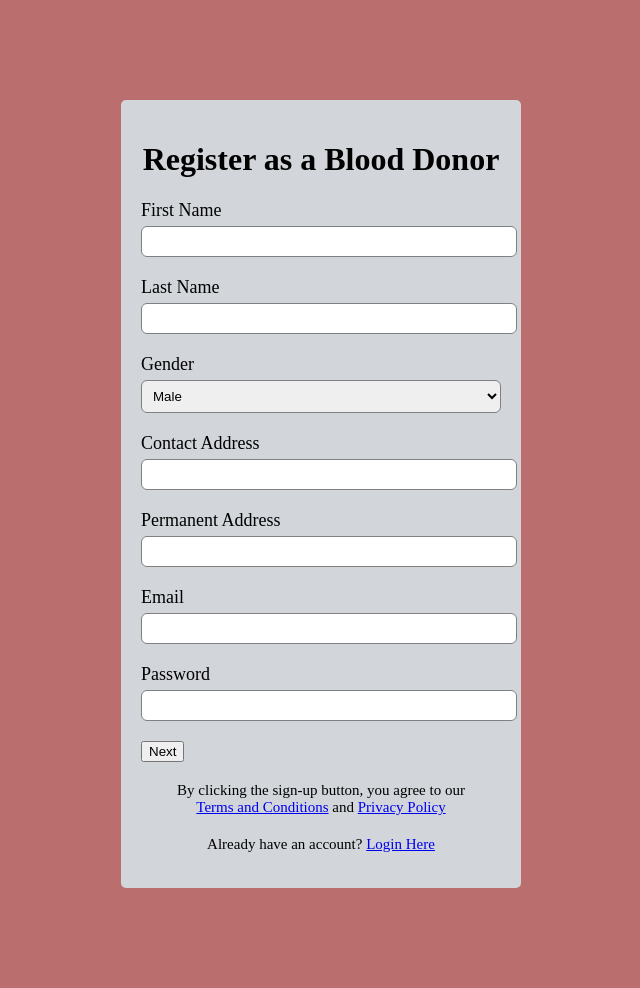
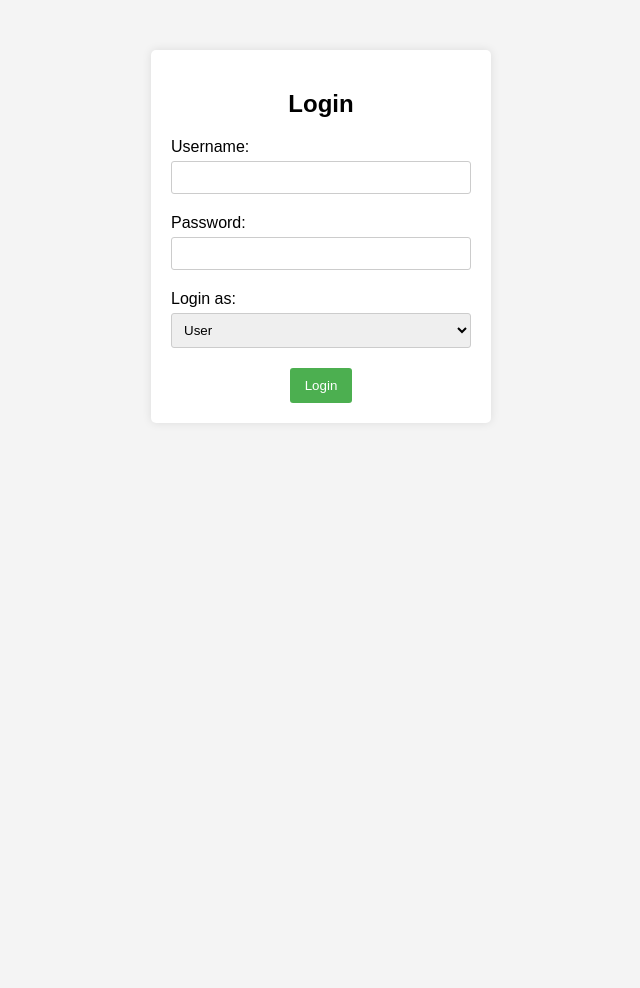
Before and after one commit to VidyaSinha/Blood_bank, a PHP site: page /login.html in a window 1280 px wide. Shown: the whole page, without its empty margins (319-959 px from the left). After the commit the page ends 403 px from the top, so only its background shows below. Run offline with PHP 8.4, Linux system fonts and the light colour scheme.

Commit message:
names changed

```diff
--- a/login.css
+++ b/login.css
@@ -1,64 +1,68 @@
 body {
-    background-color: rgb(187, 110, 110);
-    font-family: 'Times New Roman', Times, serif;
+    font-family: 'Arial', sans-serif;
+    margin: 0;
+    padding: 0;
+    background-color: #f4f4f4;
 }
 
-.signup {
-    width: 360px;
-    height: auto; /* Adjusted height to fit content */
-    margin: 100px auto; /* Centering vertically */
-    background-color: rgb(210, 214, 218);
-    border-radius: 5px;
-    padding: 20px; /* Added padding for better spacing */
+.donate-registration {
+    max-width: 600px;
+    margin: 50px auto;
+    background-color: #fff;
+    padding: 20px;
+    border-radius: 8px;
+    box-shadow: 0 0 10px rgba(0, 0, 0, 0.1);
 }
 
 h1 {
-    text-align: center;
+    color: #333;
 }
 
 h4 {
-    text-align: center;
-    padding-top: 15px;
+    color: #666;
+    margin-bottom: 20px;
 }
 
 form {
-    margin-top: 20px; /* Adjusted margin for spacing */
+    display: grid;
+    gap: 15px;
 }
 
-form label {
-    display: block; /* Changed to block for better layout */
-    margin-bottom: 5px; /* Adjusted margin for spacing */
-    font-size: 18px;
+label {
+    font-weight: bold;
+    color: #333;
 }
 
-form input,
-form select {
+input,
+select {
     width: 100%;
-    padding: 7px;
-    border: 1px solid grey;
-    border-radius: 6px;
-    outline: none;
-    margin-bottom: 20px; /* Adjusted margin for spacing */
+    padding: 10px;
+    border: 1px solid #ccc;
+    border-radius: 4px;
+    box-sizing: border-box;
 }
 
 input[type="submit"] {
-    width: 100%; /* Adjusted width to fit container */
-    height: 35px;
-    margin-top: 20px;
-    background-color: rgb(160, 118, 102);
-    color: white;
-    font-size: 18px;
-    border: none;
-    border-radius: 20px;
+    background-color: #4caf50;
+    color: #fff;
     cursor: pointer;
 }
 
 input[type="submit"]:hover {
-    background: rgb(223, 50, 27);
+    background-color: #45a049;
 }
 
 p {
-    text-align: center;
-    font-size: 15px;
-    margin-top: 20px; /* Adjusted margin for spacing */
+    margin-top: 20px;
+    color: #666;
+    font-size: 14px;
 }
+
+a {
+    color: #007bff;
+    text-decoration: none;
+}
+
+a:hover {
+    text-decoration: underline;
+}
--- a/login.html
+++ b/login.html
@@ -3,54 +3,90 @@
 <head>
     <meta charset="UTF-8">
     <meta name="viewport" content="width=device-width, initial-scale=1.0">
-    <title>Blood Donor Registration</title>
-    <link rel="stylesheet" href="login.css">
+    <title>Login Form</title>
+    <style>
+        body {
+            font-family: Arial, sans-serif;
+            background-color: #f4f4f4;
+            text-align: center;
+            margin: 50px;
+        }
+        .login-container {
+            width: 300px;
+            margin: 0 auto;
+            background-color: #fff;
+            padding: 20px;
+            border-radius: 5px;
+            box-shadow: 0 0 10px rgba(0, 0, 0, 0.1);
+        }
+        .form-group {
+            margin-bottom: 20px;
+        }
+        .form-group label {
+            display: block;
+            text-align: left;
+            margin-bottom: 5px;
+        }
+        .form-group input {
+            width: 100%;
+            padding: 8px;
+            box-sizing: border-box;
+            border: 1px solid #ccc;
+            border-radius: 3px;
+        }
+        .form-group select {
+            width: 100%;
+            padding: 8px;
+            box-sizing: border-box;
+            border: 1px solid #ccc;
+            border-radius: 3px;
+        }
+        .login-button {
+            background-color: #4caf50;
+            color: #fff;
+            padding: 10px 15px;
+            border: none;
+            border-radius: 3px;
+            cursor: pointer;
+        }
+    </style>
 </head>
 <body>
-    <div class="signup">
-        <h1>Register as a Blood Donor</h1>
-        <!-- Step 1: Basic Information -->
-        <form id="step1">
-            <label>First Name</label>
-            <input type="text" name="first_name" required><br>
-            <label>Last Name</label>
-            <input type="text" name="last_name" required><br>
-            <label>Gender</label>
-            <select name="gender" required>
-                <option value="male">Male</option>
-                <option value="female">Female</option>
-                <option value="other">Other</option>
-            </select><br>
-            <label>Contact Address</label>
-            <input type="text" name="contact_address" required><br>
-            <label>Permanent Address</label>
-            <input type="text" name="permanent_address" required><br>
-            <label>Email</label>
-            <input type="email" name="email" required><br>
-            <label>Password</label>
-            <input type="password" name="password" required><br>
-            <button onclick="nextStep()">Next</button>
+
+    <div class="login-container">
+        <h2>Login</h2>
+        <form id="loginForm">
+            <div class="form-group">
+                <label for="username">Username:</label>
+                <input type="text" id="username" name="username" required>
+            </div>
+            <div class="form-group">
+                <label for="password">Password:</label>
+                <input type="password" id="password" name="password" required>
+            </div>
+            <div class="form-group">
+                <label for="userType">Login as:</label>
+                <select id="userType" name="userType">
+                    <option value="user">User</option>
+                    <option value="admin">Admin</option>
+                </select>
+            </div>
+            <button type="button" class="login-button" onclick="submitForm()">Login</button>
         </form>
-        <!-- Step 2: Upload Medical History -->
-        <form id="step2" style="display: none;">
-            <h2>Upload Medical History</h2>
-            <label for="medical_history">Upload PDF:</label>
-            <input type="file" id="medical_history" name="medical_history" accept=".pdf" required><br>
-            <label for="other_documents">Other Documents (if any):</label>
-            <input type="file" id="other_documents" name="other_documents" accept=".pdf"><br>
-            <button type="submit">Submit</button>
-        </form>
-        <p>By clicking the sign-up button, you agree to our <br>
-        <a href="#">Terms and Conditions</a> and <a href="#">Privacy Policy</a>
-        </p>
-        <p>Already have an account? <a href="#">Login Here</a></p>
     </div>
 
     <script>
-        function nextStep() {
-            document.getElementById('step1').style.display = 'none';
-            document.getElementById('step2').style.display = 'block';
+        function submitForm() {
+            var username = document.getElementById('username').value;
+            var password = document.getElementById('password').value;
+            var userType = document.getElementById('userType').value;
+
+            // You can add your authentication logic here, for demonstration purposes, I'm just logging the values.
+            console.log("Username:", username);
+            console.log("Password:", password);
+            console.log("User Type:", userType);
         }
     </script>
+
 </body>
 </html>
```
Also changed, not shown: Dreg.css (+37 -41 lines), Dreg.html (+41 -32 lines).
